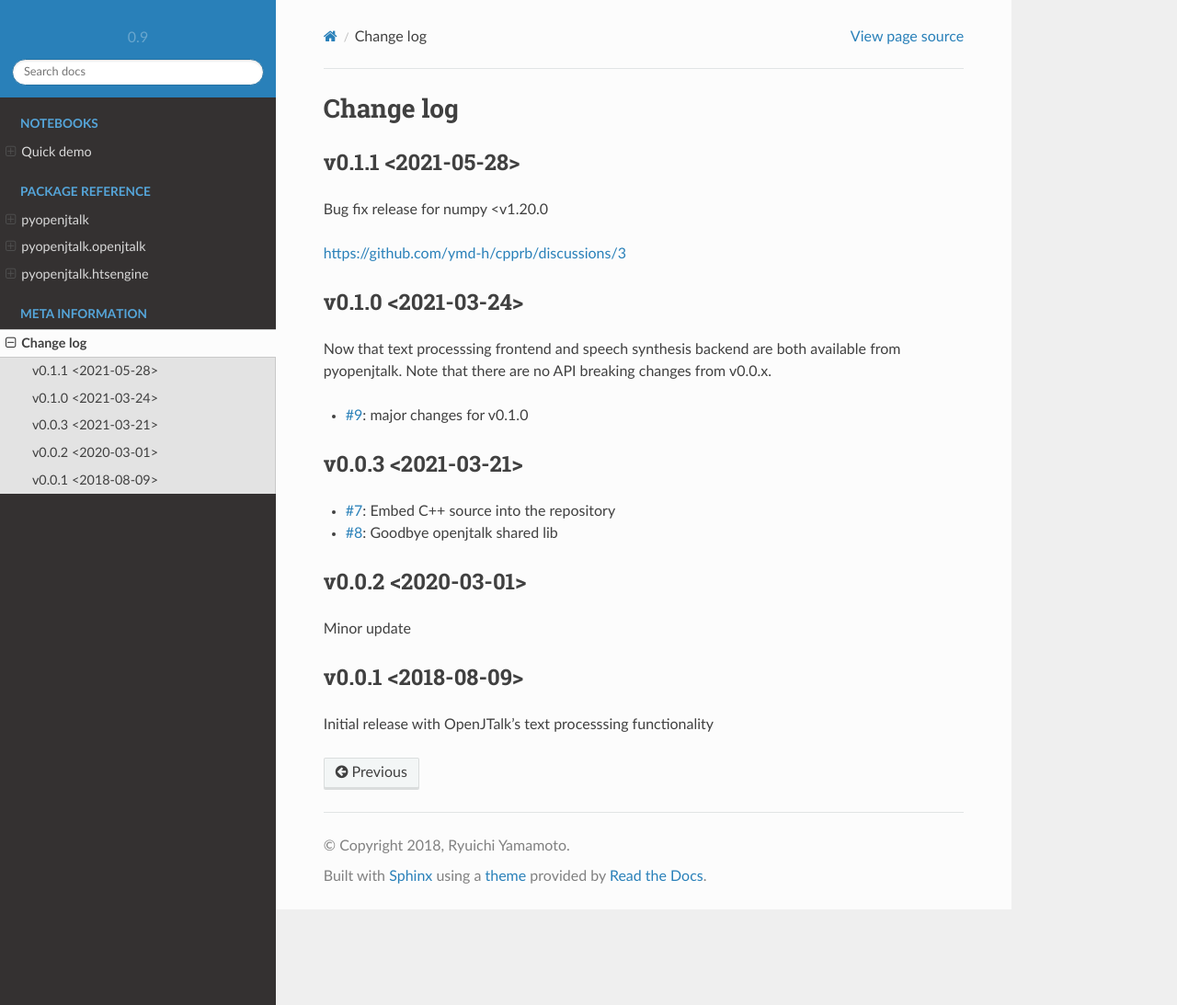
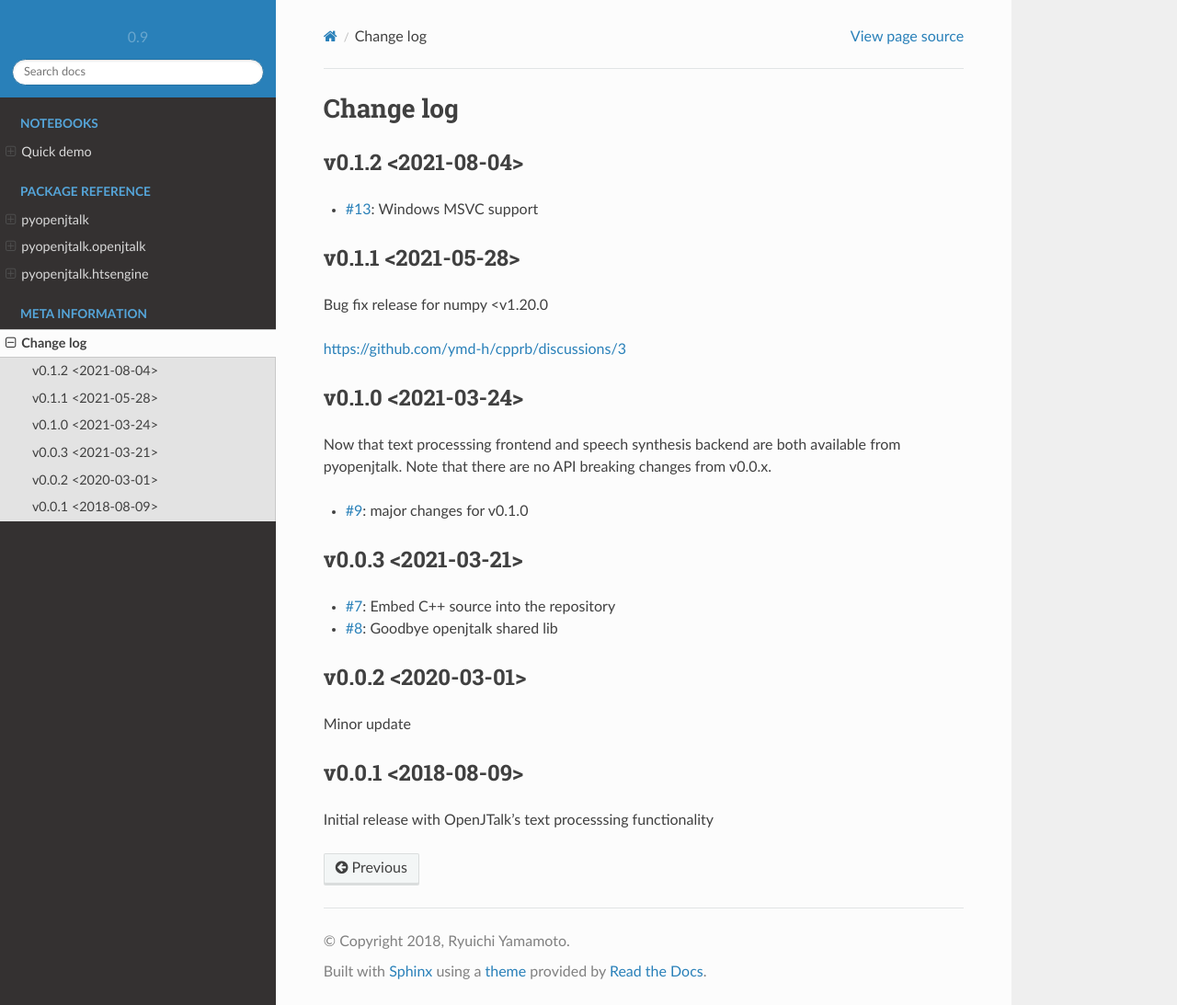
Before and after one commit to r9y9/pyopenjtalk, a Sphinx documentation site: the page built from docs/changelog.rst, in a window 1280 px wide and 1093 px high. Shown: the whole window at 92% size. Built offline with Sphinx 7.4.7 and the Read the Docs theme 2.0.0, drawn with Linux system fonts in a browser that asks for light colours.

Commit message:
prep for new release

```diff
--- a/docs/changelog.rst
+++ b/docs/changelog.rst
@@ -1,5 +1,10 @@
 Change log
 ==========
+
+v0.1.2 <2021-08-04>
+-------------------
+
+* `#13`_: Windows MSVC support
 
 v0.1.1 <2021-05-28>
 -------------------
@@ -35,3 +40,4 @@ Initial release with OpenJTalk's text processsing functionality
 .. _#7: https://github.com/r9y9/pyopenjtalk/issues/7
 .. _#8: https://github.com/r9y9/pyopenjtalk/pull/8
 .. _#9: https://github.com/r9y9/pyopenjtalk/pull/9
+.. _#13: https://github.com/r9y9/pyopenjtalk/pull/13
```
